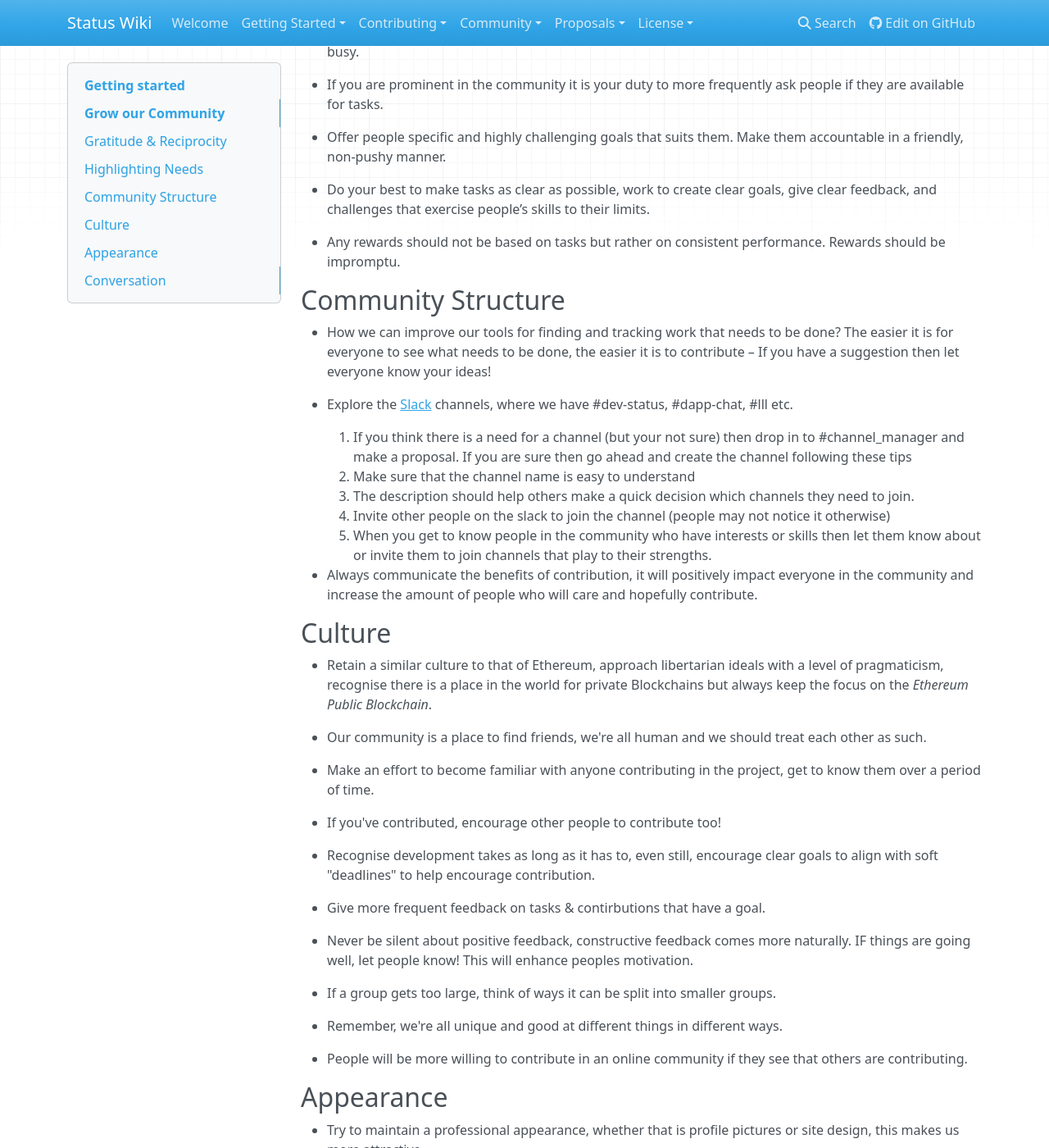
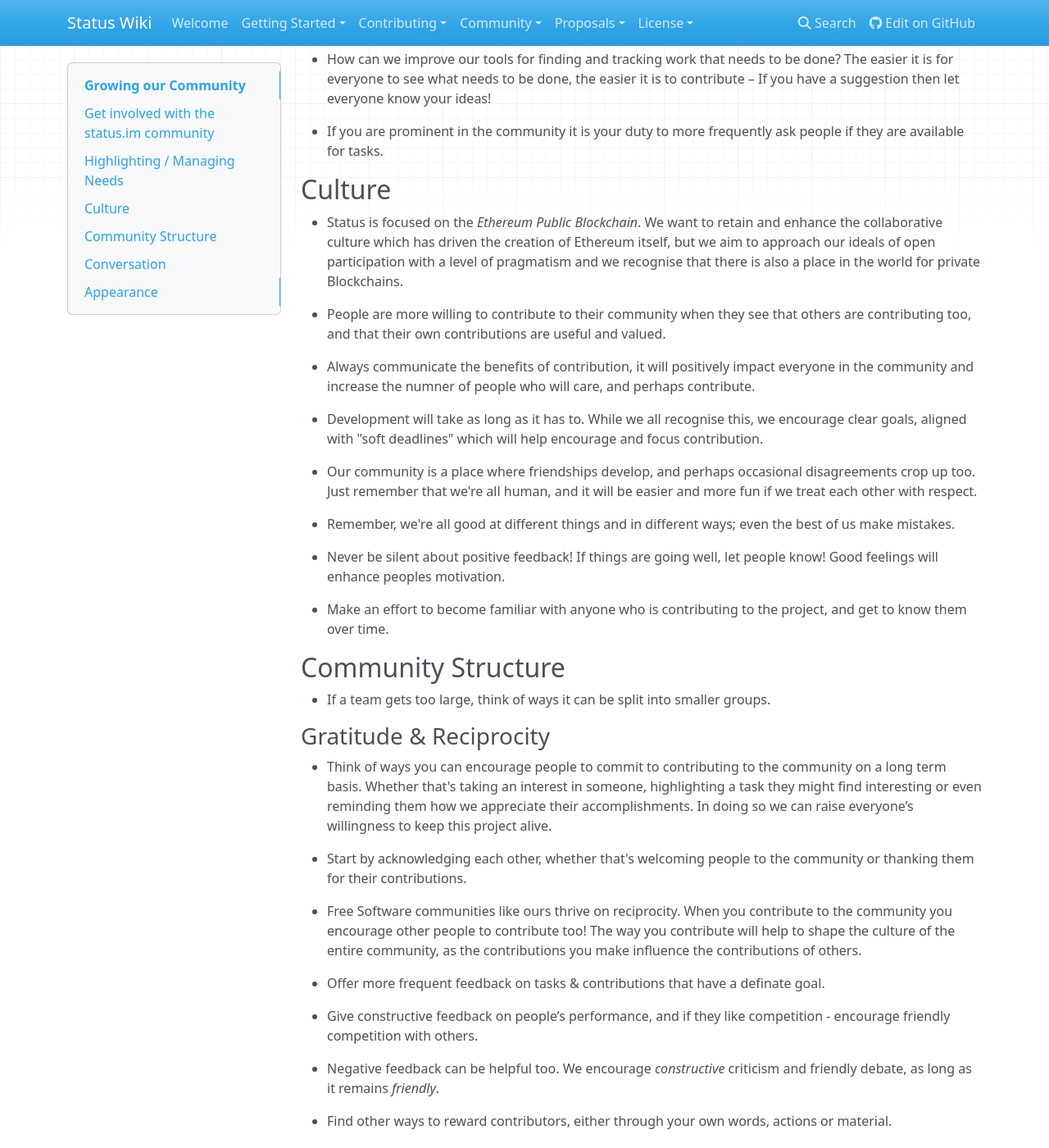
Before and after one commit to status-im/wiki.status.im, an MkDocs documentation site: the page built from docs/community/how-to-grow-our-community.md, in a window 1280 px wide and 1400 px high, scrolled down 847 px. Shown: the whole window at 82% size. Built offline with MkDocs 1.6.1, drawn with Linux system fonts in a browser that asks for light colours; nearby versions of some CDN libraries; old or Windows-style settings are respelled for this version of MkDocs; some of the changed text lies outside the part shown.

Commit message:
extensive re organisation

```diff
--- a/docs/community/how-to-grow-our-community.md
+++ b/docs/community/how-to-grow-our-community.md
@@ -1,26 +1,24 @@
+# Growing our Community
 
-## Getting started
+This is a list of practical tips and suggestions on how you can take part in, help to strengthen and grow our community.
+
+If you haven’t done so yet, please read our [Mission and Core Values](../getting-started/mission-and-core-values.md) and ensure you follow our [Code of Conduct](../getting-started/code-of-conduct.md), as these are closely aligned.
+
+
+## Get involved with the status.im community
 
 - at the moment much of the community communication takes place on slack.   A first step to getting involved can be as simple as joining [status-im.slack](status-im.slack.com) and saying “hi”.
 
-- take a look through the #channels on the slack and join ones that interests you.
+- Take a look around the [Slack](http://slack.status.im) channels, where you will find #dev-status, #dapp-chat, #lll etc.
 
-# Grow our Community
+- When you get to know people in the community who have interests or skills then let them know about or invite them to join the channels that play to their strengths.
 
-This is a list of practical tips and suggestions on how you can take part in, help to strengthen and grow our community.
-If you haven’t done so yet, please read our [Mission and Core Values](../getting-started/mission-and-core-values.md) and ensure you follow our [Code of Conduct](../getting-started/code-of-conduct.md), as these are closely aligned.
+- If you think there is a need for a channel (but your not sure) then drop in to #channel_manager and make a proposal:-
+        *  Make sure that the channel name is easy to understand
+        *  The description should help others make a quick decision which channels they need to join.
 
-## Gratitude & Reciprocity
 
-- Start by acknowledging each other, each new member and contributions. Whether that's welcoming people to the community or thanking them for their contributions.
-
-- Think of ways you can encourage people to commit to contributing to the community on a long term basis. In doing so we can raise everyones willingness to keep this project alive. Whether that's taking an interest in someone, highlighting a task they might find interesting or even reminding them how we appreciate their accomplishments.
-
-- Give constructive feedback on peoples performance, and if they like competition - encourage friendly competition with others.
-
-- Find other ways to reward contributors, either through your own words, actions or material.
-
-## Highlighting Needs
+## Highlighting / Managing Needs
 
 - Share your ideas on how we can make the list of tasks and needed contributions more easily visible. The more accessible and manageable tasks become to the community the better.
 
@@ -28,67 +26,79 @@ If you haven’t done so yet, please read our [Mission and Core Values](../getti
 
 - If you know someone who would be great for a task, let them know! Don't pressure them if they are too busy.
 
+- Do your best to keep tasks as specific as possible, work to create clear goals.  Offer people specific and challenging goals that suit them, and keep them accountable in a friendly, non-pushy manner.
+
+- Give clear feedback, and challenges that exercise people’s skills to their limits.
+
+- How can we improve our tools for finding and tracking work that needs to be done?  The easier it is for everyone to see what needs to be done, the easier it is to contribute – If you have a suggestion then let everyone know your ideas!
+
 - If you are prominent in the community it is your duty to more frequently ask people if they are available for tasks.
 
-- Offer people specific and highly challenging goals that suits them. Make them accountable in a friendly, non-pushy manner.
 
-- Do your best to make tasks as clear as possible, work to create clear goals, give clear feedback, and challenges that exercise people’s skills to their limits.
+## Culture
+
+- Status is focused on the *Ethereum Public Blockchain*.  We want to retain and enhance the collaborative culture which has driven the creation of Ethereum itself, but we aim to approach our ideals of open participation with a level of pragmatism and we recognise that there is also a place in the world for private Blockchains.
+
+- People are more willing to contribute to their community when they see that others are contributing too, and that their own contributions are useful and valued.
+
+- Always communicate the benefits of contribution, it will positively impact everyone in the community and increase the numner of people who will care, and perhaps contribute.
+
+- Development will take as long as it has to. While we all recognise this, we encourage clear goals, aligned with "soft deadlines" which will help encourage and focus contribution.
+
+- Our community is a place where friendships develop, and perhaps occasional disagreements crop up too.  Just remember that we're all human, and it will be easier and more fun if we treat each other with respect.
+
+- Remember, we're all good at different things and in different ways; even the best of us make mistakes.
+
+- Never be silent about positive feedback!  If things are going well, let people know! Good feelings will enhance peoples motivation.
+
+- Make an effort to become familiar with anyone who is contributing to the project, and get to know them over time.
+
+
+## Community Structure
+
+- If a team gets too large, think of ways it can be split into smaller groups.
+
+
+### Gratitude & Reciprocity
+
+- Think of ways you can encourage people to commit to contributing to the community on a long term basis. Whether that's taking an interest in someone, highlighting a task they might find interesting or even reminding them how we appreciate their accomplishments. In doing so we can raise everyone’s willingness to keep this project alive.
+
+- Start by acknowledging each other, whether that's welcoming people to the community or thanking them for their contributions.
+
+- Free Software communities like ours thrive on reciprocity. When you contribute to the community you encourage other people to contribute too!  The way you contribute will help to shape the culture of the entire community, as the contributions you make influence the contributions of others.
+
+- Offer more frequent feedback on tasks & contributions that have a definate goal.
+
+- Give constructive feedback on people’s performance, and if they like competition - encourage friendly competition with others.
+
+- Negative feedback can be helpful too.  We encourage *constructive* criticism and friendly debate, as long as it remains *friendly*.
+
+- Find other ways to reward contributors, either through your own words, actions or material.
+
+- Actively highlight and communicate your mistakes *and* accomplishments, be accepting of those who do. The faster mistakes are discovered the faster we can solve them, and the faster we can praise your accomplishments.
 
 - Any rewards should not be based on tasks but rather on consistent performance. Rewards should be impromptu.
 
-## Community Structure
+- Adding task-contingent rewards (for doing or finishing a task) to an interesting task causes people to be less interested and successful in the task. (This effect is larger for monetary rewards than for prizes, status rewards and charitable donations.)
 
-- How we can improve our tools for finding and tracking work that needs to be done?  The easier it is for everyone to see what needs to be done, the easier it is to contribute – If you have a suggestion then let everyone know your ideas!
+## Conversation
 
-- Explore the [Slack](http://slack.status.im) channels, where we have #dev-status, #dapp-chat, #lll etc.
-    1. If you think there is a need for a channel (but your not sure) then drop in to #channel_manager and make a proposal.  If you are sure then go ahead and create the channel following these tips
-    *  Make sure that the channel name is easy to understand
-    *  The description should help others make a quick decision which channels they need to join.
-    *  Invite other people on the slack to join the channel  (people may not notice it otherwise)
-    2. When you get to know people in the community who have interests or skills then let them know about or invite them to join channels that play to their strengths.
+- If you have something you share that you think aligns with the general interests of the community, share it in the #status [Slack](http://slack.status.im) channel.
 
-- Always communicate the benefits of contribution, it will positively impact everyone in the community and increase the amount of people who will care and hopefully contribute.
+- Going off-topic is okay! But try and keep your conversations in their most appropriate #channel.
 
-## Culture
+- Having a custom profile picture allows other people to recognise you. If you like, show your face! It comes in handy when developing friendships or finding each other A.F.K.
 
-- Retain a similar culture to that of Ethereum, approach libertarian ideals with a level of pragmaticism, recognise there is a place in the world for private Blockchains but always keep the focus on the *Ethereum Public Blockchain*.
+- If you see any work that involves Status, whether it's a blog post, a contribution, someone talking about Status in another chat - let everyone know!
 
-- Our community is a place to find friends, we're all human and we should treat each other as such.
+- How can we generate and show our metrics to different audiences?  Information like on how we're growing, both in absolute numbers and as percentages!
 
-- Make an effort to become familiar with anyone contributing in the project, get to know them over a period of time.
+- Look at ways other successful communities are working, see if we can find similarities or ways we can be better and talk about it.
 
-- If you've contributed, encourage other people to contribute too!
+- If you see any publicity and endorsements on Status, let people know!
 
-- Recognise development takes as long as it has to, even still, encourage clear goals to align with soft "deadlines" to help encourage contribution.
 
-- Give more frequent feedback on tasks & contirbutions that have a goal.
-
-- Never be silent about positive feedback, constructive feedback comes more naturally. IF things are going well, let people know! This will enhance peoples motivation.
-
-- If a group gets too large, think of ways it can be split into smaller groups.
-
-- Remember, we're all unique and good at different things in different ways.
-
-- People will be more willing to contribute in an online community if they see that others are contributing.
 
 ## Appearance
 
 - Try to maintain a professional appearance, whether that is profile pictures or site design, this makes us more attractive.
-
-- Actively highlight and communicate your mistakes *and* accomplishments, be accepting of those who do. The faster mistakes are discovered the faster we can solve them, and the faster we can praise your accomplishments.
-
-- Adding a task-contingent reward (for doing or finishing a task, regardless of performance) to an already interesting task causes people to be less interested in the task. The effect is larget for monetary rewards than for prizes, status rewards and charitable donations.
-
-## Conversation
-
-- Going off-topic is okay! If you have something you share that you think aligns with the general interests of the community, share it! Just make sure you do so in #status [Slack](http://slack.status.im) channel.
-
-- If you like, show your face! Having a profile picture allows other people to recognise you, which comes in handy when developing friendships or finding each other in meatspace.
-
-- If you see any work that involves Status, whether it's a blog post, a contribution, someone talking about Status in another chat - let everyone know!
-
-- We should show different metrics to different people on how we're growing, both in absolute numbers and as percentages!
-
-- Look at ways other successful communities are working, see if we can find similarities or ways we can be better and talk about it.
-
-- If you see any publicity and endorsements on Status, let people know!
```
